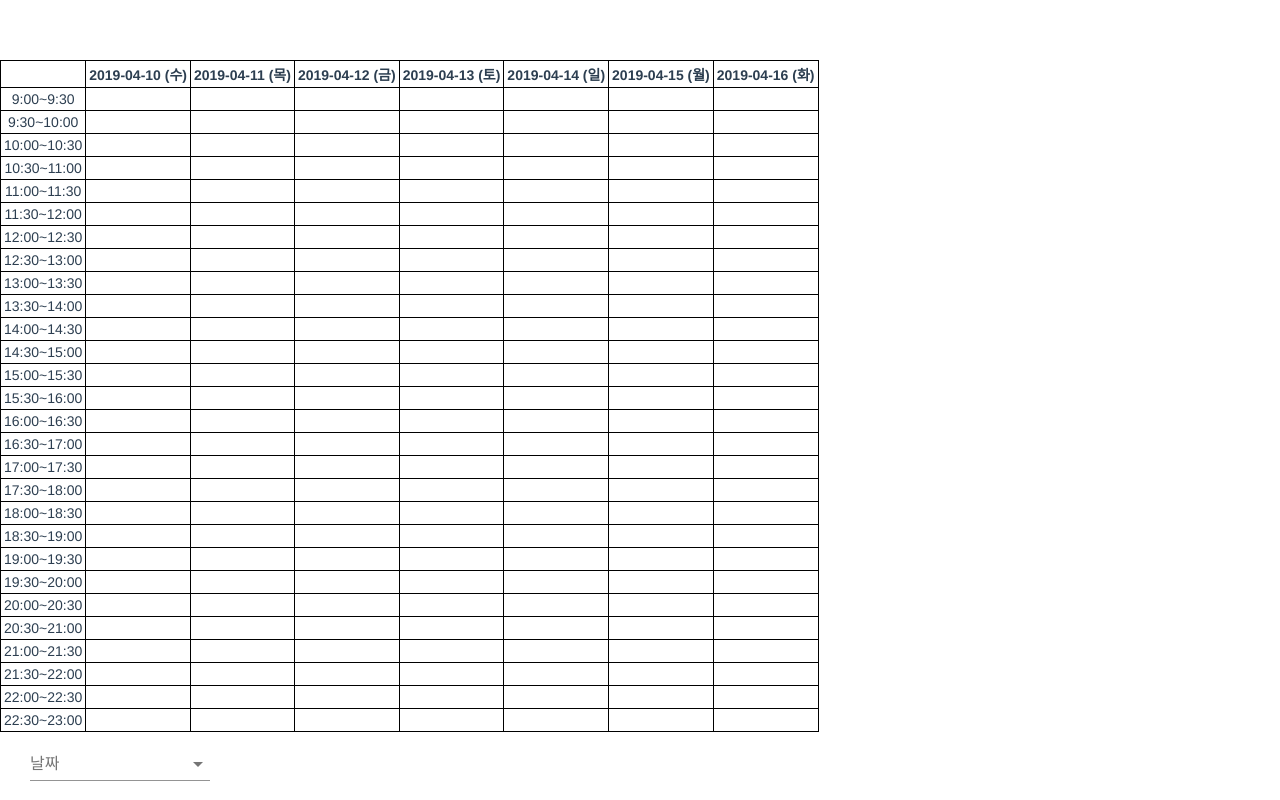
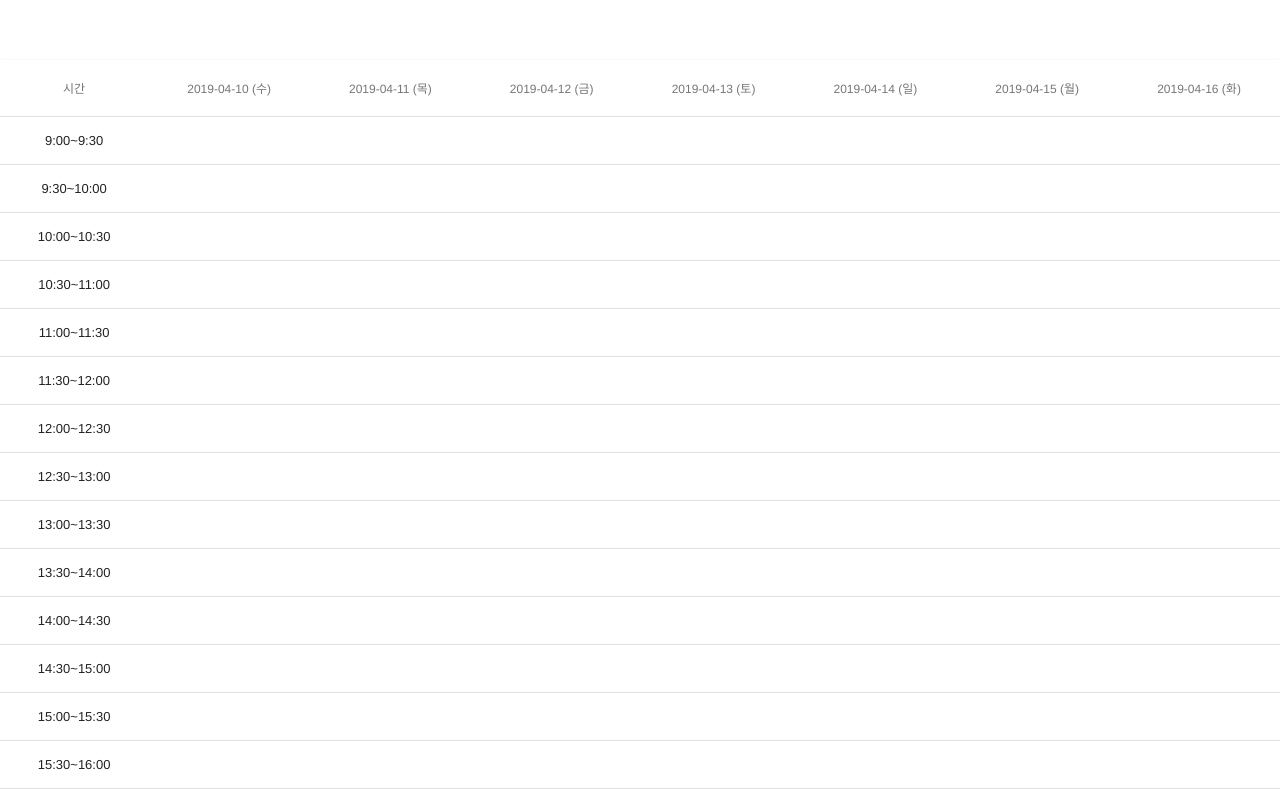
Before and after one commit to kucc-2019-1/kucc-timetable, a Vue app in the folder frontend/: page /#/ in a window 1280 px wide. Shown: the top 800 px of the page. Built offline with nearby package versions, Linux system fonts and the light colour scheme.

Commit message:
[frontend] Vuetify v-data-table로 시간표 변경

```diff
--- a/frontend/src/components/Timetable.vue
+++ b/frontend/src/components/Timetable.vue
@@ -1,23 +1,34 @@
-<template>
-    <table>
-      <tr>
-        <th></th>
-        <th v-for="day in dayHeaders">
-          {{ day }}
-        </th>
-      </tr>
-      <tr v-for="time in times">
-        <td>{{ time }}</td>
-        <td v-for="i in 7"></td>
-      </tr>
-    </table>
+<template xmlns:v-slot="http://www.w3.org/1999/XSL/Transform">
+    <v-data-table
+      :headers="dayHeaders"
+      :items="times"
+      :total-items="times.length"
+      :hide-actions="false"
+      class="elevation-1"
+    >
+      <template v-slot:items="props">
+        <td>{{ props.item.time }}</td>
+        <td></td>
+        <td></td>
+        <td></td>
+        <td></td>
+        <td></td>
+        <td></td>
+        <td></td>
+      </template>
+    </v-data-table>
 </template>
 
 <script>
   import { getDayOfWeek } from "../utils/dateUtil";
 
   function getDateHeader(date) {
-    return `${date.toISOString().split('T')[0]} (${getDayOfWeek(date)})`;
+    return {
+      'text': `${date.toISOString().split('T')[0]} (${getDayOfWeek(date)})`,
+      'value': `${date.toISOString().split('T')[0]} (${getDayOfWeek(date)})`,
+      'align': 'center',
+      'sortable': false
+    };
   }
 
   export default {
@@ -30,45 +41,50 @@
           nextDate.setDate(this.startDate.getDate() + i);
           dayList.push(nextDate);
         }
-        console.log(dayList);
         return dayList;
       },
       dayHeaders: function() {
-        return this.days.map(getDateHeader);
+        const header = [{
+          'text': '시간',
+          'value': 'time',
+          'align': 'center',
+          'sortable': false
+        }];
+        return header.concat(this.days.map(getDateHeader));;
       }
     },
     data() {
       return {
         startDate: new Date('2019-04-10'),
         times: [
-          '9:00~9:30',
-          '9:30~10:00',
-          '10:00~10:30',
-          '10:30~11:00',
-          '11:00~11:30',
-          '11:30~12:00',
-          '12:00~12:30',
-          '12:30~13:00',
-          '13:00~13:30',
-          '13:30~14:00',
-          '14:00~14:30',
-          '14:30~15:00',
-          '15:00~15:30',
-          '15:30~16:00',
-          '16:00~16:30',
-          '16:30~17:00',
-          '17:00~17:30',
-          '17:30~18:00',
-          '18:00~18:30',
-          '18:30~19:00',
-          '19:00~19:30',
-          '19:30~20:00',
-          '20:00~20:30',
-          '20:30~21:00',
-          '21:00~21:30',
-          '21:30~22:00',
-          '22:00~22:30',
-          '22:30~23:00',
+          { 'time': '9:00~9:30'  },
+          { 'time': '9:30~10:00' },
+          { 'time': '10:00~10:30' },
+          { 'time': '10:30~11:00' },
+          { 'time': '11:00~11:30' },
+          { 'time': '11:30~12:00' },
+          { 'time': '12:00~12:30' },
+          { 'time': '12:30~13:00' },
+          { 'time': '13:00~13:30' },
+          { 'time': '13:30~14:00' },
+          { 'time': '14:00~14:30' },
+          { 'time': '14:30~15:00' },
+          { 'time': '15:00~15:30' },
+          { 'time': '15:30~16:00' },
+          { 'time': '16:00~16:30' },
+          { 'time': '16:30~17:00' },
+          { 'time': '17:00~17:30' },
+          { 'time': '17:30~18:00' },
+          { 'time': '18:00~18:30' },
+          { 'time': '18:30~19:00' },
+          { 'time': '19:00~19:30' },
+          { 'time': '19:30~20:00' },
+          { 'time': '20:00~20:30' },
+          { 'time': '20:30~21:00' },
+          { 'time': '21:00~21:30' },
+          { 'time': '21:30~22:00' },
+          { 'time': '22:00~22:30' },
+          { 'time': '22:30~23:00' }
         ]
       }
     }
@@ -76,12 +92,12 @@
 </script>
 
 <style scoped>
-  table {
-    border-collapse: collapse;
-  }
-  th, td {
-    padding: 3px;
-    border: 1px solid black;
-    border-spacing: 0px;
-  }
+  /*table {*/
+  /*  border-collapse: collapse;*/
+  /*}*/
+  /*th, td {*/
+  /*  padding: 3px;*/
+  /*  border: 1px solid black;*/
+  /*  border-spacing: 0px;*/
+  /*}*/
 </style>
```
